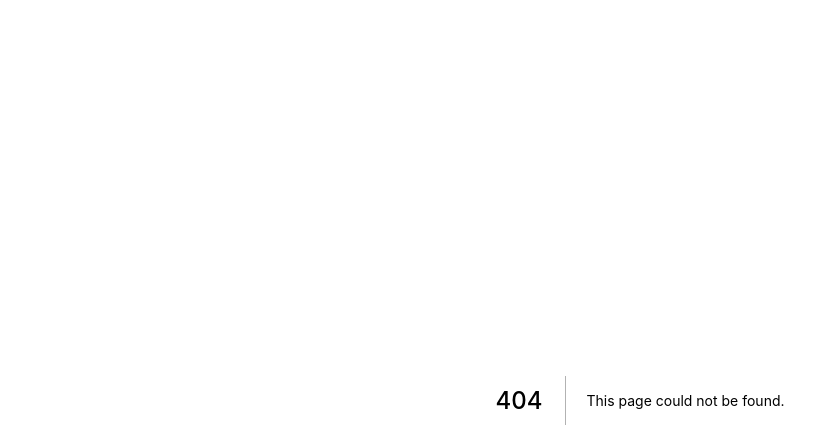
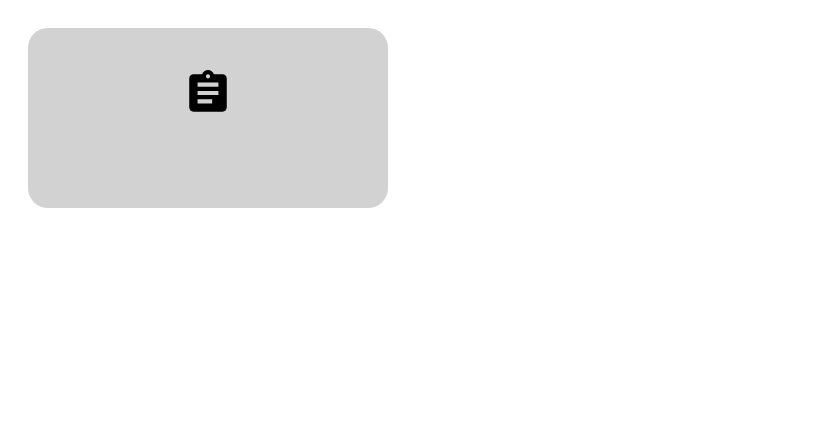
Before and after one commit to MatheusPedroSS/code-challenge-estagio-havas, a Next.js app: page /components/Post in a window 1280 px wide. Before the commit this address had no page. Shown: the top 448 px of the page, without its empty margins (0-819 px from the left). Built offline with nearby package versions, Linux system fonts and the light colour scheme.

Commit message:
Criação do Componente Post

```diff
--- /dev/null
+++ b/pages/components/Post.js
@@ -0,0 +1,56 @@
+import {
+    ButtonBase,
+    Box,
+    makeStyles,
+    SvgIcon,
+} from '@material-ui/core'
+import {Assignment} from '@material-ui/icons'
+
+const useStyles = makeStyles({
+    root:{
+        margin: 20
+    },
+    box: {
+        display: 'flex',
+        flexDirection: 'column',
+        flex: 1,
+        alignItems: 'center',
+        justifyContent: 'center',
+        background: '#d2d2d2',
+        width: 360,
+        height: 180,
+        boxShadow: 10,
+        borderRadius: 20
+    },
+    icon: {
+        padding: 15,
+        fontSize: 50,
+        paddingBottom: 35,
+    },
+    title: {
+        fontSize: 12,
+        padding: 15,
+        fontWeight: 'normal',
+    }
+})
+
+function Post(props) {
+
+    const classes = useStyles()
+
+    return (
+        <ButtonBase className={classes.root} disableTouchRipple={true}>
+            <Box className={classes.box}>
+                <SvgIcon className={classes.icon}>
+                    <Assignment />
+                </SvgIcon>
+                <spa className={classes.title}>
+                    {props.postTitle}
+                </spa>
+            </Box>
+        </ButtonBase>
+    )
+
+}
+
+export default Post;
```
Also changed, not shown: pages/index.js (+14 -10 lines).
